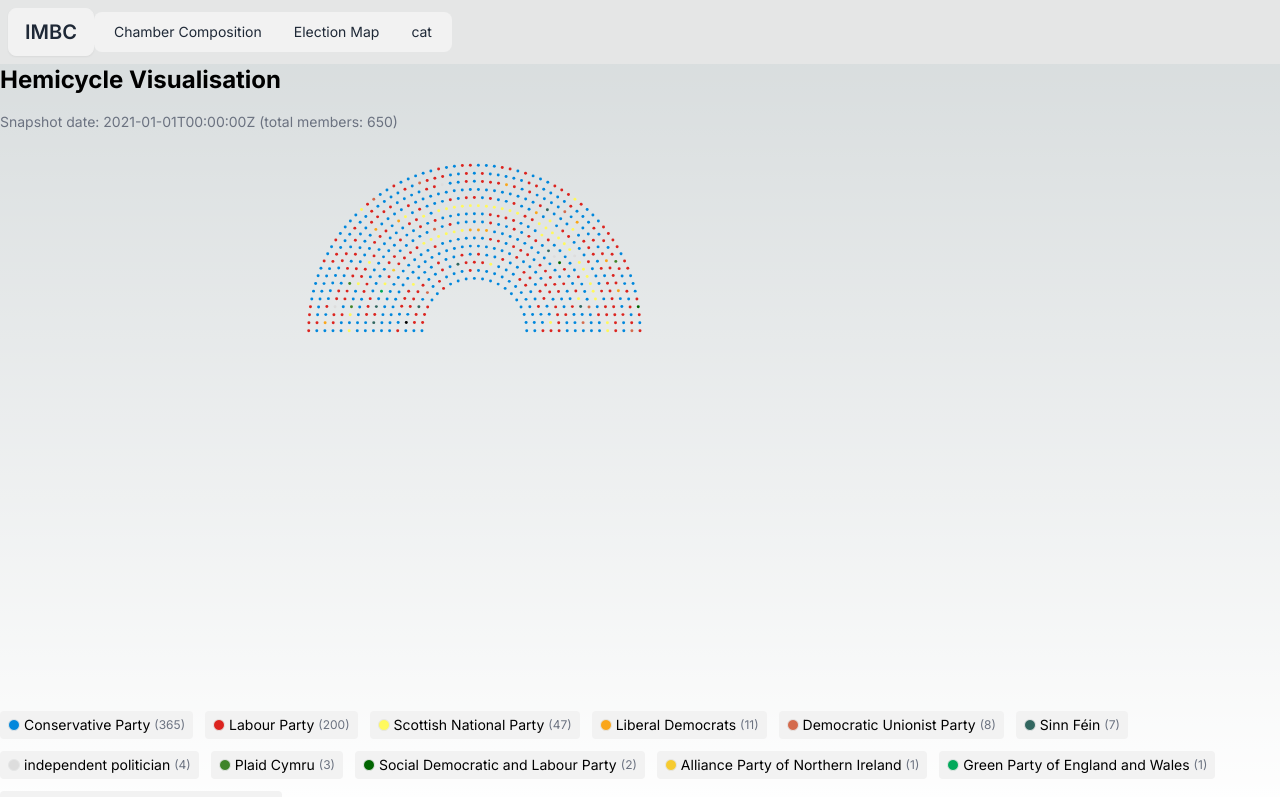
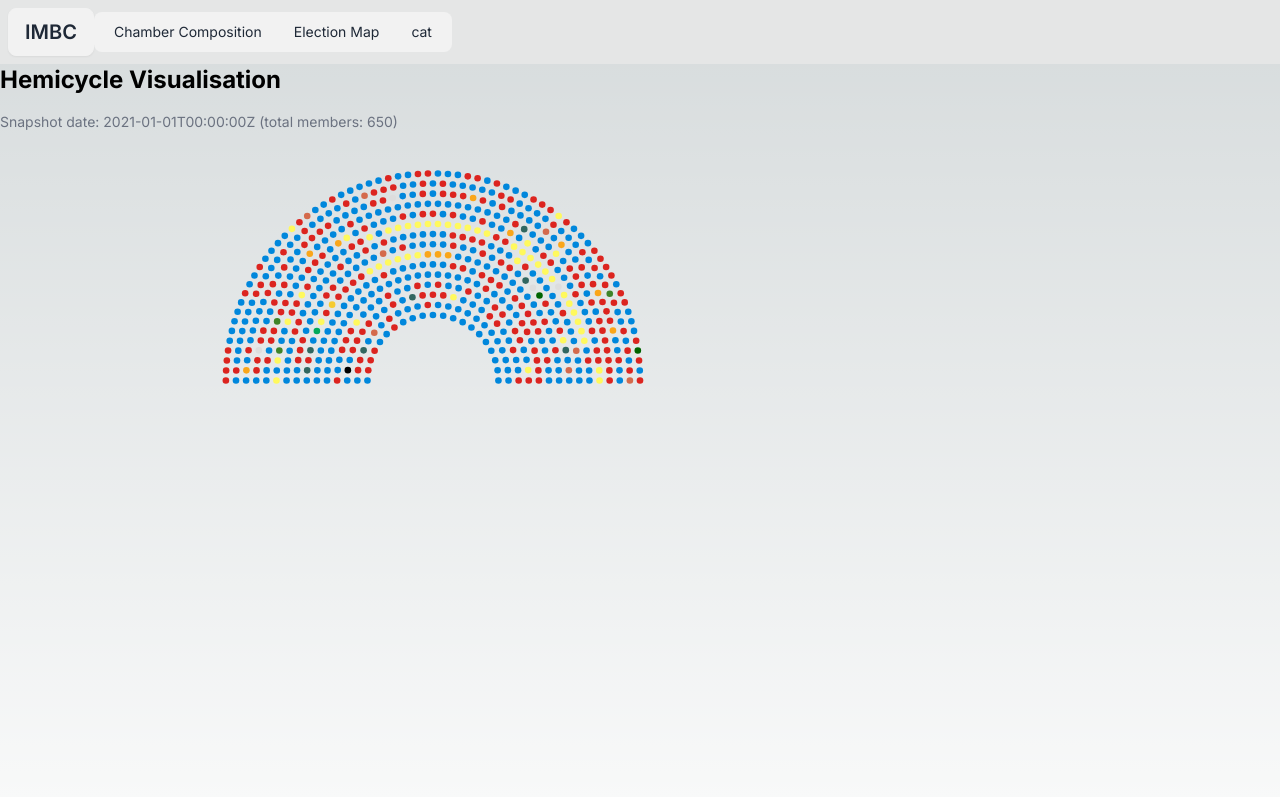
Before and after one commit to thoroc/civitas, a Next.js app: page /parliament in a window 1280 px wide. Shown: the top 797 px of the page. Built offline with nearby package versions, Linux system fonts and the light colour scheme.

Commit message:
feat(parliament): enlarge hemicycle geometry (r0=40) and enable full-width scaling

```diff
--- a/src/app/parliament/HemicycleReact.tsx
+++ b/src/app/parliament/HemicycleReact.tsx
@@ -35,7 +35,7 @@ const HemicycleReact = ({ members, width = 900, height = 480 }: HemicycleReactPr
     return <div>No data</div>;
   }
 
-  const r0 = 20;
+  const r0 = 40;
   const totalSeats = visibleMembers.length;
   const numberOfRings = findN(totalSeats, r0);
   const a0 = findA(totalSeats, numberOfRings, r0);
@@ -60,7 +60,7 @@ const HemicycleReact = ({ members, width = 900, height = 480 }: HemicycleReactPr
   const vbHeight = r0 + pad * 2;
 
   return (
-    <div className="w-full max-w-5xl mx-auto">
+    <div ref={containerRef} className="w-full mx-auto">
       <div className="relative w-full" style={{ paddingBottom: '55%' }}>
         <svg
           className="absolute inset-0 w-full h-full"
```
